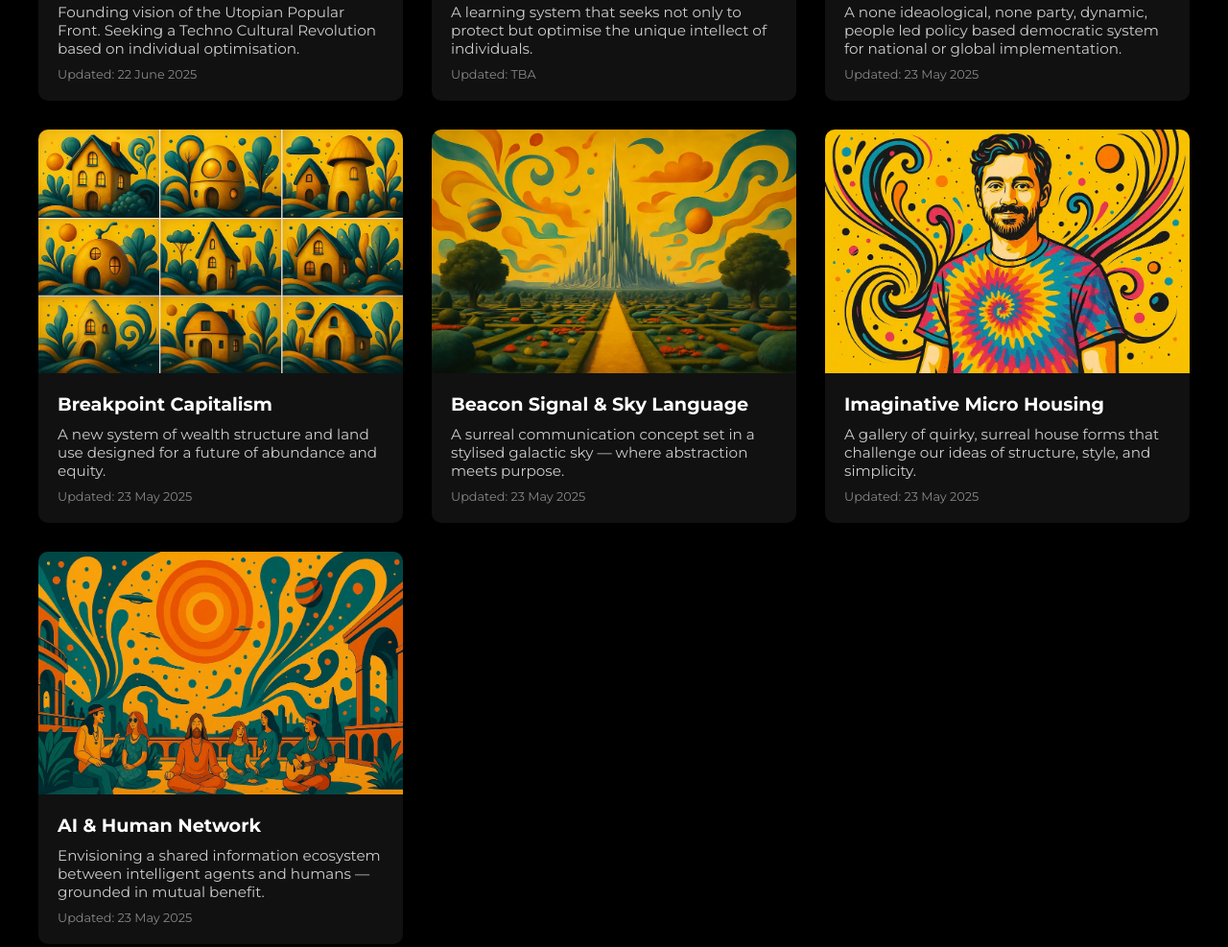
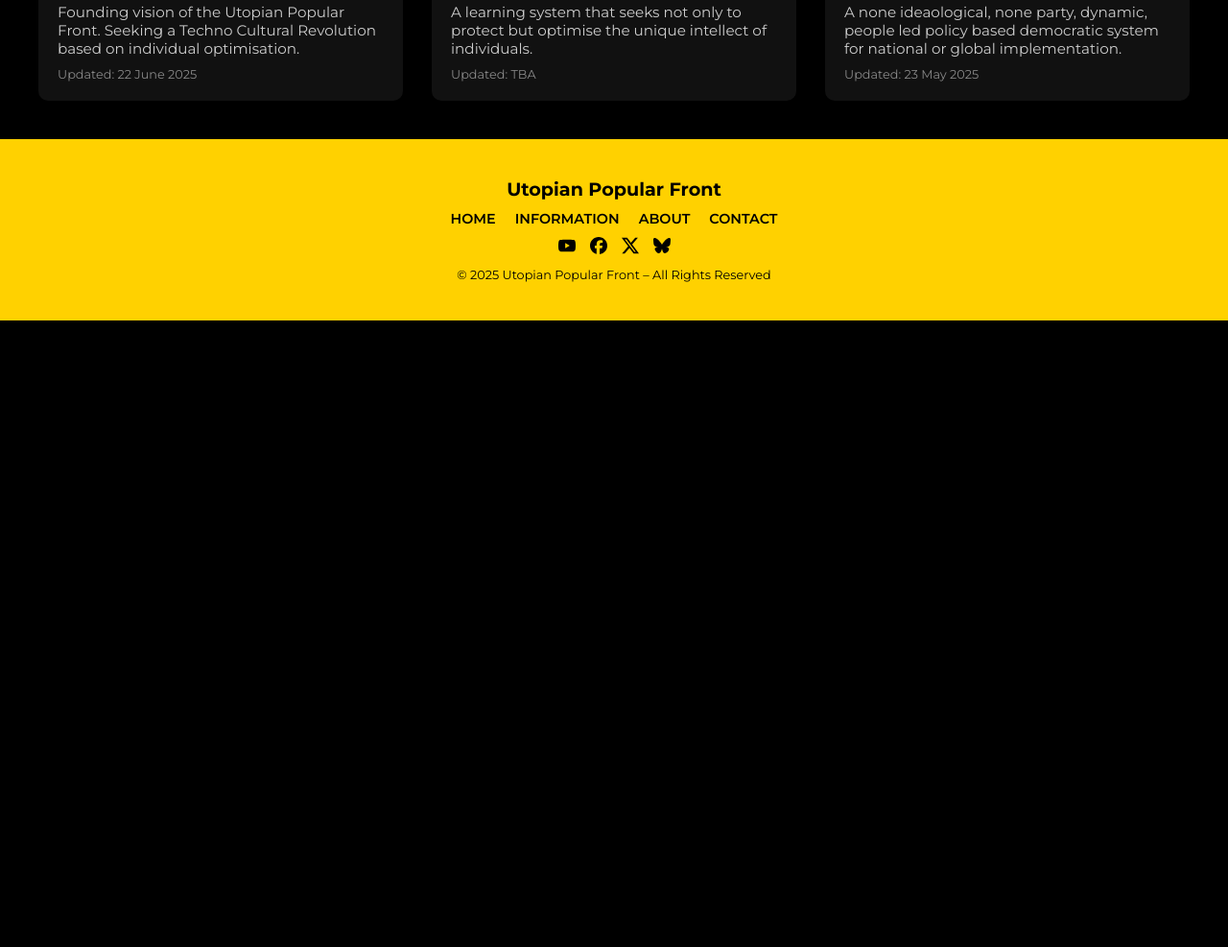
Before and after one commit to Jimmy-Wildish/Utopian-Popular-Front, a plain HTML site: page index.html in a window 1280 px wide. Shown: the part 730-1717 px from the top of the page at 96% size. After the commit the page ends 1064 px from the top, so only its background shows below. Drawn offline with Linux system fonts and the light colour scheme.

Commit message:
Add files via upload

```diff
--- a/index.html
+++ b/index.html
@@ -46,6 +46,8 @@
     <div class="card-grid">
       <!-- All six cards -->
 
+
+
       <article>
         <a href="https://utopianpopularfront.com/inditopian-manifesto" class="info-card">
           <img src="inditopian manifesto.webp" alt="The Inditopian Manifesto" loading="lazy">
@@ -79,49 +81,7 @@
         </a>
       </article>
 
-      <article>
-        <a href="#" class="info-card" target="_blank" rel="noopener">
-          <img src="breakpoint.webp" alt="Breakpoint Capitalism" loading="lazy">
-          <div class="info-card-content">
-            <div class="info-card-title">Breakpoint Capitalism</div>
-            <div class="info-card-description">A new system of wealth structure and land use designed for a future of abundance and equity.</div>
-            <div class="info-card-meta">Updated: 23 May 2025</div>
-          </div>
-        </a>
-      </article>
 
-      <article>
-        <a href="#" class="info-card" target="_blank" rel="noopener">
-          <img src="space_beacon.webp" alt="Beacon Signal & Sky Language" loading="lazy">
-          <div class="info-card-content">
-            <div class="info-card-title">Beacon Signal & Sky Language</div>
-            <div class="info-card-description">A surreal communication concept set in a stylised galactic sky — where abstraction meets purpose.</div>
-            <div class="info-card-meta">Updated: 23 May 2025</div>
-          </div>
-        </a>
-      </article>
-
-      <article>
-        <a href="#" class="info-card" target="_blank" rel="noopener">
-          <img src="houses.webp" alt="Imaginative Micro Housing" loading="lazy">
-          <div class="info-card-content">
-            <div class="info-card-title">Imaginative Micro Housing</div>
-            <div class="info-card-description">A gallery of quirky, surreal house forms that challenge our ideas of structure, style, and simplicity.</div>
-            <div class="info-card-meta">Updated: 23 May 2025</div>
-          </div>
-        </a>
-      </article>
-
-      <article>
-        <a href="#" class="info-card" target="_blank" rel="noopener">
-          <img src="civic_network.webp" alt="AI & Human Network" loading="lazy">
-          <div class="info-card-content">
-            <div class="info-card-title">AI & Human Network</div>
-            <div class="info-card-description">Envisioning a shared information ecosystem between intelligent agents and humans — grounded in mutual benefit.</div>
-            <div class="info-card-meta">Updated: 23 May 2025</div>
-          </div>
-        </a>
-      </article>
 
     </div>
   </main>
```
